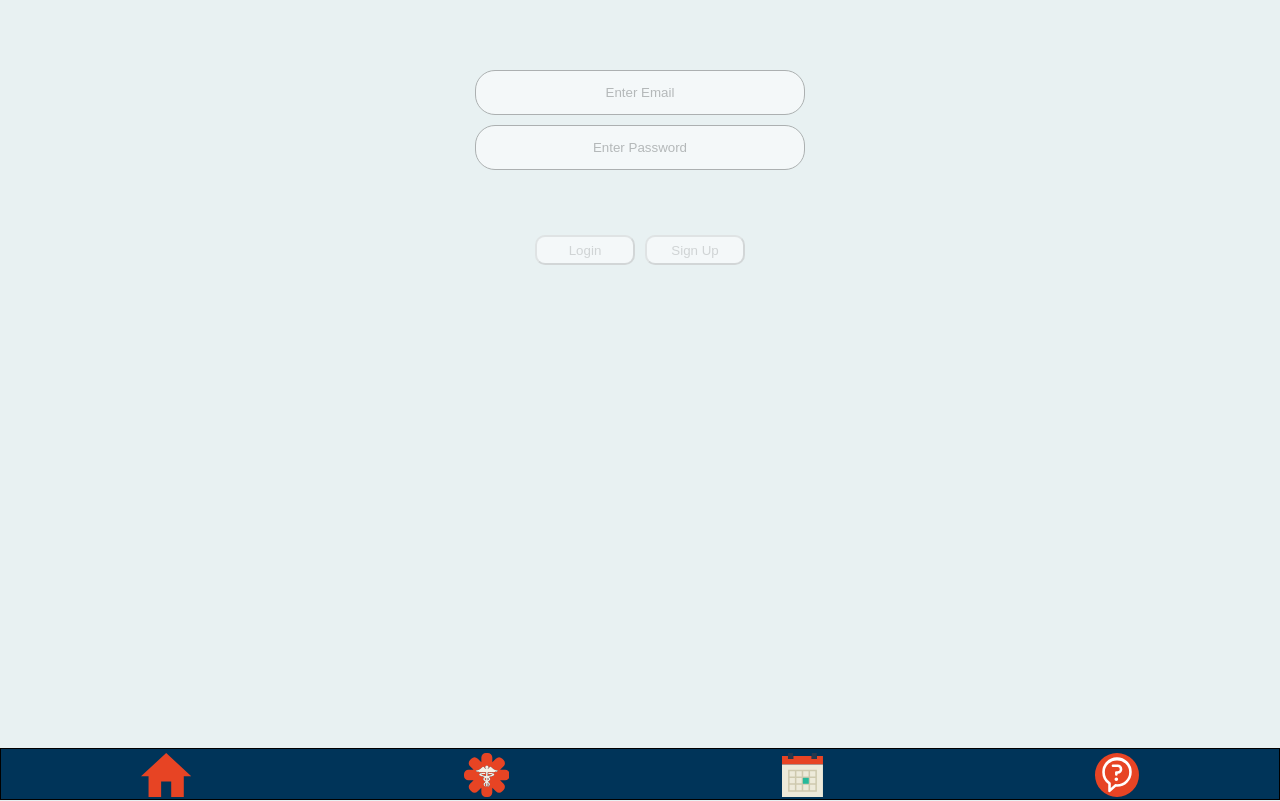
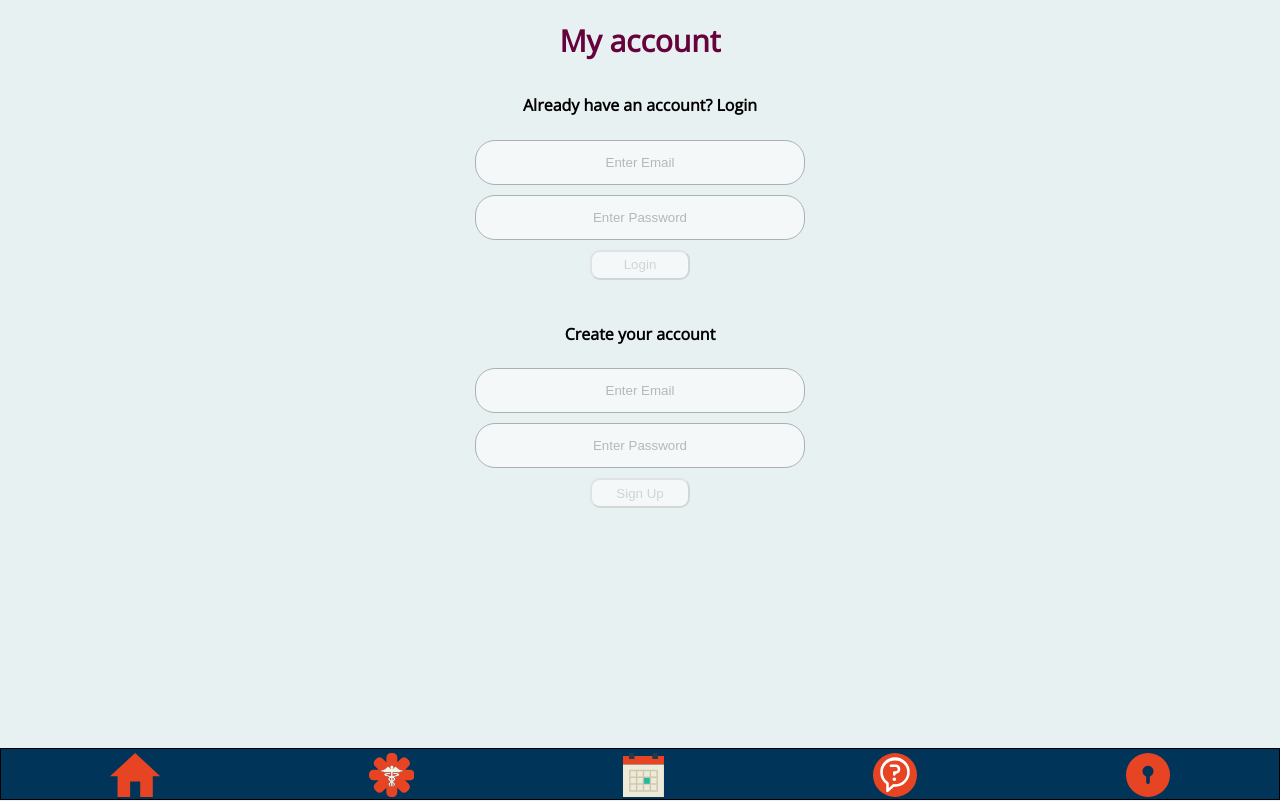
Before and after one commit to cristinamerisoiu/vacciner, a React (Create React App) app: page /loginform in a window 1280 px wide. Built offline with nearby package versions, Linux system fonts and the light colour scheme.

Commit message:
add cleaning part 2

```diff
--- a/package.json
+++ b/package.json
@@ -9,8 +9,9 @@
     "express": "^4.17.1",
     "json-server": "^0.15.1",
     "mongoose": "^5.7.7",
+    "npm": "^6.12.1",
     "react": "^16.10.2",
-    "react-calendar": "^2.19.2",
+    "react-datepicker": "^2.9.6",
     "react-dom": "^16.10.2",
     "react-player": "^1.13.0",
     "react-router-dom": "^5.1.2",
--- a/src/components/Footer.js
+++ b/src/components/Footer.js
@@ -4,6 +4,7 @@ import Calendar from "../icons/Calendar";
 import Faq from "../icons/Faq";
 import Medicine from "../icons/Medicine";
 import House from "../icons/House";
+import Key from "../icons/Key";
 import { Link } from "react-router-dom";
 
 const FooterWrapper = styled.nav`
@@ -26,11 +27,14 @@ export default function Footer() {
         <Link to="/standardvaccines">
           <Medicine />
         </Link>
-        <Link to="/TrackVaccines">
+        <Link to="/trackvaccines">
           <Calendar />
         </Link>
-        <Link to="/Faq">
+        <Link to="/faq">
           <Faq />
+        </Link>
+        <Link to="/loginform">
+          <Key />
         </Link>
       </FooterWrapper>
     </>
--- a/src/components/SignupButton.js
+++ b/src/components/SignupButton.js
@@ -6,7 +6,7 @@ const SignupButton = styled.button`
   border-radius: 10px;
   background-color: white;
   box-shadow: #e1e1e1 solid 3px;
-  margin: 5px;
+  margin: 10px;
   opacity: 0.5;
 `;
 
--- /dev/null
+++ b/src/icons/Key.js
@@ -0,0 +1,15 @@
+import React from "react";
+
+export default function Key() {
+  return (
+    <svg
+      xmlns="http://www.w3.org/2000/svg"
+      width="44"
+      height="44"
+      viewBox="0 0 41.379 41.379"
+      fill="#e74424"
+    >
+      <path d="M20.69,0a20.69,20.69,0,1,0,20.69,20.69A20.713,20.713,0,0,0,20.69,0Zm1.724,22.1v5.49a1.724,1.724,0,1,1-3.448,0V22.1a5.172,5.172,0,1,1,3.448,0Zm0,0" />
+    </svg>
+  );
+}
--- a/src/index.js
+++ b/src/index.js
@@ -2,6 +2,7 @@ import React from "react";
 import ReactDOM from "react-dom";
 import App from "./App";
 import * as serviceWorker from "./serviceWorker";
+import "react-datepicker/dist/react-datepicker.css";
 
 ReactDOM.render(<App />, document.getElementById("root"));
 
--- a/src/pages/HomePage.js
+++ b/src/pages/HomePage.js
@@ -3,9 +3,9 @@ import MenuHamburger from "../components/MenuHamburger";
 import NavbarHamburger from "../components/NavbarHamburger";
 import styled from "styled-components";
 import img from "../resources/DNA2.png";
-import ReactPlayer from "react-player";
+// import ReactPlayer from "react-player";
 
-const Container = styled.div`
+const ContainerPage = styled.div`
   background-size: 100% 100%;
   background-image: url(${img});
   background-repeat: no-repeat;
@@ -16,22 +16,54 @@ const Container = styled.div`
   background-size: cover;
 `;
 
-const PlayerContainer = styled.div`
+const FlexContainer = styled.div`
   display: flex;
   justify-content: center;
-  padding-top: 90px;
+  align-items: center;
+  border: red solid 5px;
 `;
+
+const Container = styled.div`
+  display: flex;
+  width: 500px;
+  height: 100px;
+  border: black solid 2px;
+`;
+
+// const PlayerContainer = styled.div`
+//   display: flex;
+//   justify-content: center;
+//   padding-top: 90px;
+//   position: relative;
+//   padding-bottom: 56.25%;
+//   padding-top: 25px;
+//   align-items: center;
+//   height: 0;
+// `;
+
+// const IframeContainer = styled.iframe`
+//   display: flex;
+//   align-items: center;
+//   justify-content: center;
+//   position: absolute;
+//   top: 0;
+//   left: 0;
+//   width: 100%;
+//   height: 100%;
+// `;
 
 export default function HomePage() {
   const [open, setOpen] = useState(false);
 
   return (
-    <Container>
+    <ContainerPage>
       <NavbarHamburger open={open} onClick={() => setOpen(!open)} />
       <MenuHamburger open={open} />
-      <PlayerContainer>
-        <ReactPlayer url="https://www.youtube.com/watch?v=y2WtUMvNjzQ" />
-      </PlayerContainer>
-    </Container>
+      <FlexContainer>
+        <Container />
+        <Container />
+        <Container />
+      </FlexContainer>
+    </ContainerPage>
   );
 }
--- a/src/pages/LoginForm.js
+++ b/src/pages/LoginForm.js
@@ -2,6 +2,7 @@ import React, { useState } from "react";
 import SignupButton from "../components/SignupButton";
 import TextFieldContainer from "../components/TextFieldContainer";
 import styled from "styled-components";
+import Headline from "../components/Headline";
 
 const LoginFormWrapper = styled.form`
   width: 100%;
@@ -12,7 +13,7 @@ const LoginWrapper = styled.div`
   display: flex;
   flex-direction: column;
   align-items: center;
-  margin: 60px;
+  margin: 20px;
 `;
 
 const ButtonWrapper = styled.div`
@@ -20,6 +21,10 @@ const ButtonWrapper = styled.div`
   justify-content: center;
 `;
 
+const TitleLogin = styled.h2`
+  font-family: "Open Sans", sans-serif;
+  font-size: 16px;
+`;
 export default function LoginForm() {
   const [email, setEmail] = useState("");
   const [password, setPassword] = useState("");
@@ -43,8 +48,11 @@ export default function LoginForm() {
   }
 
   return (
+    <>
+      <Headline>My account</Headline>
       <LoginFormWrapper>
         <LoginWrapper onSubmit={handleSubmit}>
+          <TitleLogin>Already have an account? Login</TitleLogin>
           <TextFieldContainer
             input
             type="email"
@@ -61,15 +69,38 @@ export default function LoginForm() {
             onChange={event => setPassword(event.target.value)}
             value={password}
           />
-      </LoginWrapper>
           <ButtonWrapper>
             <SignupButton disabled={!validateForm()} type="submit">
               Login
             </SignupButton>
+          </ButtonWrapper>
+        </LoginWrapper>
+
+        <LoginWrapper onSubmit={handleSubmit}>
+          <TitleLogin>Create your account</TitleLogin>
+          <TextFieldContainer
+            input
+            type="email"
+            placeholder="Enter Email"
+            required
+            onChange={event => setEmail(event.target.value)}
+            value={email}
+          />
+          <TextFieldContainer
+            input
+            type="password"
+            placeholder="Enter Password"
+            required
+            onChange={event => setPassword(event.target.value)}
+            value={password}
+          />
+          <ButtonWrapper>
             <SignupButton disabled={!validateForm()} type="submit">
               Sign Up
             </SignupButton>
           </ButtonWrapper>
+        </LoginWrapper>
       </LoginFormWrapper>
+    </>
   );
 }
--- a/src/pages/TrackVaccines.js
+++ b/src/pages/TrackVaccines.js
@@ -1,12 +1,11 @@
 import React, { useState } from "react";
 import styled from "styled-components";
-import TextFieldContainer from "../components/TextFieldContainer";
 import ResultTextContainer from "../components/ResultTextContainer";
 import Headline from "../components/Headline";
 import SearchBar from "../components/SearchBar";
 import { diseases } from "../api/diseases";
 import axios from "axios";
-import SelectDate from "../components/SelectDate";
+import DatePicker from "react-datepicker";
 
 const PageWrapper = styled.div`
   display: flex;
@@ -41,6 +40,16 @@ const ButtonAdd = styled.button`
   }
 `;
 
+const DateWrapper = styled.div`
+  display: flex;
+  border: transparent;
+  width: 330px;
+  height: 45px;
+  justify-content: space-around;
+  align-items: center;
+  color: #66023c;
+`;
+
 export default function TrackVaccines({ handleInputChange }) {
   const [search, setSearch] = useState("aaa");
 
@@ -48,7 +57,7 @@ export default function TrackVaccines({ handleInputChange }) {
     disease.toLowerCase().includes(search.toLowerCase())
   );
 
-  const [date, setDate] = useState();
+  const [startDate, setStartDate] = useState(new Date());
 
   function addToDbJson(disease) {
     axios
@@ -73,10 +82,10 @@ export default function TrackVaccines({ handleInputChange }) {
     console.log(search);
   }
 
-  function onChange(date) {
-    setDate(date);
-    console.log("the date was clicked");
-  }
+  // function onChange(date) {
+  //   setDate(date);
+  //   console.log("the date was clicked");
+  // }
 
   return (
     <>
@@ -95,18 +104,14 @@ export default function TrackVaccines({ handleInputChange }) {
             </ButtonAdd>
           </ResultDiseases>
         ))}
-        <TextFieldContainer />
-        <SelectDate value={date} onChange={() => onChange(setDate)} />
-
-        {/* // type="text"
-          // name="daterange"
-          // value="01/01/2018 - 01/15/2018"
-          // name="vaccination-date"
-          // min="1990-01-01"
-          // max="2999-12-31"
-          // placeholder="Select date"
-        /> */}
-        {/* <SelectDate value={date} onChange={() => onChange(setDate)} /> */}
+        <DateWrapper>
+          {" "}
+          Select Date:
+          <DatePicker
+            selected={startDate}
+            onChange={date => setStartDate(date)}
+          />
+        </DateWrapper>
         <ResultTextContainer />
       </PageWrapper>
     </>
```
Also changed, not shown: 1 other file (tests, documents, lock files or other folders). Lines whose indentation alone changed are shown as unchanged.
